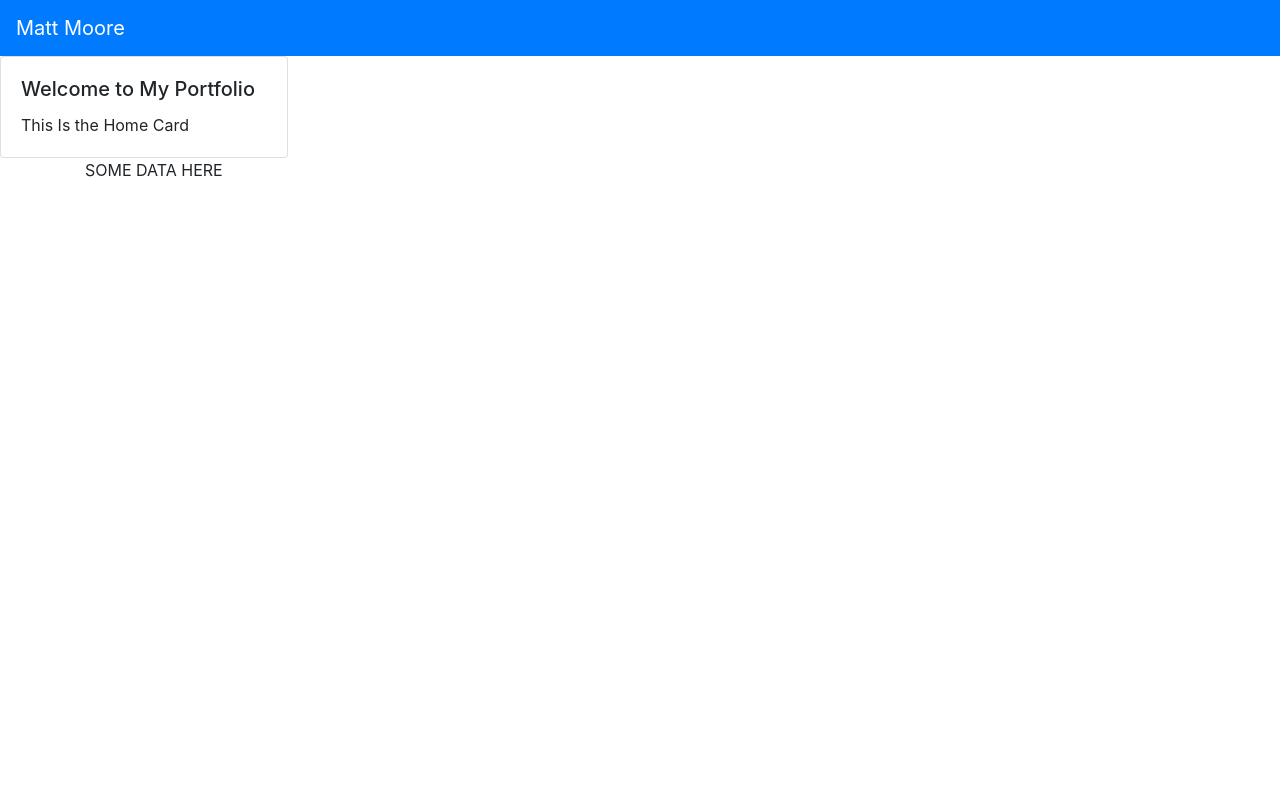
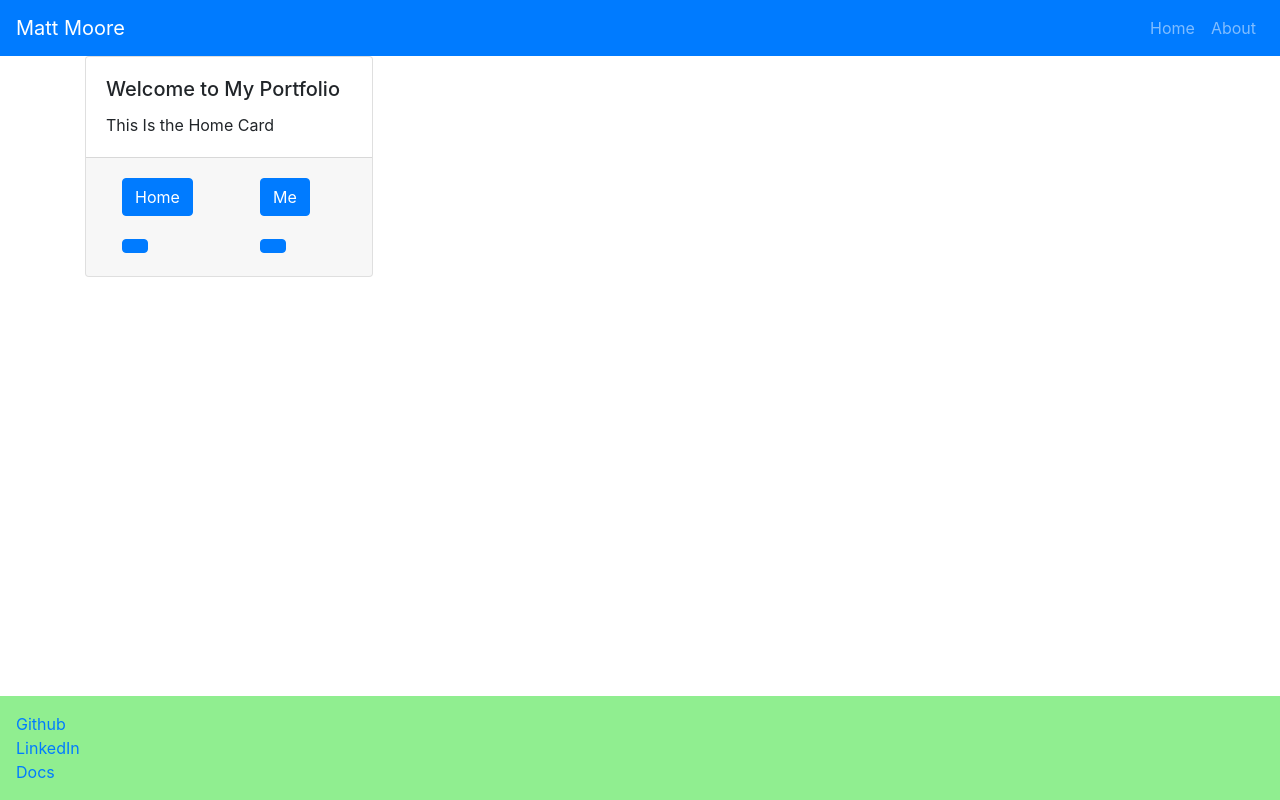
Before and after one commit to mmmoore1313/mattmoore.github.io, a React (Create React App) app: page /#/ in a window 1280 px wide. Built offline with nearby package versions, Linux system fonts and the light colour scheme.

Commit message:
Made some changes

```diff
--- a/package.json
+++ b/package.json
@@ -7,6 +7,7 @@
     "@testing-library/react": "^11.1.0",
     "@testing-library/user-event": "^12.1.10",
     "classnames": "2.2.6",
+    "gh-pages": "^3.1.0",
     "moment": "2.29.1",
     "node-sass": "5.0.0",
     "nouislider": "14.6.4",
--- a/src/App.css
+++ b/src/App.css
@@ -1,7 +1,9 @@
 .App {
   text-align: center;
 }
-
+Button {
+  color: lightgreen;
+}
 .App-logo {
   height: 40vmin;
   pointer-events: none;
--- a/src/App.js
+++ b/src/App.js
@@ -7,6 +7,7 @@ import "bootstrap/scss/bootstrap.scss";
 
 // routes
 import Home from './components/routes/Home'
+import About from './components/routes/About'
 
 const App = props => (
   <React.Fragment>
@@ -14,6 +15,7 @@ const App = props => (
       {props.location.state ? props.location.state.msg : null}
     </div>
     <Route exact path='/' component={Home} />
+    <Route exact path='/About' component={About} />
   </React.Fragment>
 )
 
--- a/src/components/routes/About.js
+++ b/src/components/routes/About.js
@@ -1,8 +1,11 @@
 import React from 'react'
 import Layout from '../shared/layout'
+import { Card } from 'react-bootstrap'
 
 const About = () => (
   <Layout>
+    <Card.Title>Who Is Matt Moore?</Card.Title>
+    <Card.Text>This Is the About Me Card</Card.Text>
   </Layout>
 )
 
--- /dev/null
+++ b/src/components/shared/buttonPane.js
@@ -0,0 +1,37 @@
+import React, { Fragment } from 'react'
+import { Row, Col, Button, Nav } from 'react-bootstrap'
+
+const BPane = ({}) => (
+  <Fragment>
+    <Row>
+      <Col>
+        <Nav.Link href='#/'>
+          <Button>
+            Home
+          </Button>
+        </Nav.Link>
+      </Col>
+      <Col>
+        <Nav.Link href='#About'>
+          <Button>
+            Me
+          </Button>
+        </Nav.Link>
+      </Col>
+      <Col>
+        <Nav.Link href='# '>
+          <Button>
+          </Button>
+        </Nav.Link>
+      </Col>
+      <Col>
+        <Nav.Link href='# '>
+          <Button>
+          </Button>
+        </Nav.Link>
+      </Col>
+    </Row>
+  </Fragment>
+)
+
+export default BPane
--- a/src/components/shared/footer.js
+++ b/src/components/shared/footer.js
@@ -1,11 +1,22 @@
 import React, { Fragment } from 'react'
-import { Container } from 'react-bootstrap'
+import { Link } from 'react-router-dom'
+// import { Container } from 'react-bootstrap'
 
 const Footer = () => (
   <Fragment>
-    <Container className="footer">
-      SOME DATA HERE
-    </Container>
+    <div className="footer">
+      <Link to='https://github.com/mmmoore1313'>
+        Github
+      </Link>
+      <br />
+      <Link to='https://www.linkedin.com/in/matt-m-moore-130013/'>
+        LinkedIn
+      </Link>
+      <br />
+      <Link to='https://github.com/mmmoore1313/mattmoore.github.io#matt-moores-digital-portfolio'>
+        Docs
+      </Link>
+    </div>
   </Fragment>
 )
 
--- a/src/components/shared/header.js
+++ b/src/components/shared/header.js
@@ -4,6 +4,7 @@ import { Nav, Navbar } from 'react-bootstrap'
 const alwaysOptions = (
   <Fragment>
     <Nav.Link href="#/">Home</Nav.Link>
+    <Nav.Link href="#About">About</Nav.Link>
   </Fragment>
 )
 
@@ -15,7 +16,7 @@ const Header = ({ user }) => (
     <Navbar.Toggle aria-controls="basic-navbar-nav" />
     <Navbar.Collapse id="basic-navbar-nav">
       <Nav className="ml-auto">
-        {/* user && <span className="navbar-text mr-2">Welcome, {user.email}</span>}
+        {/* user && <span className="navbar-text mr-2">Welcome, {user.email}</span>*/}
         { alwaysOptions }
         {/* user ? authenticatedOptions : unauthenticatedOptions */}
       </Nav>
--- a/src/components/shared/layout.js
+++ b/src/components/shared/layout.js
@@ -1,16 +1,22 @@
 import React, { Fragment } from 'react'
 import Header from './header'
 import Footer from './footer'
-import { Card } from 'react-bootstrap'
+import BPane from './buttonPane.js'
+import { Card, Container } from 'react-bootstrap'
 
 const Layout = props => (
   <Fragment>
     <Header />
-    <Card style={{ width: '18rem' }}>
-      <Card.Body>
-        {props.children}
-      </Card.Body>
-    </Card>
+    <Container>
+      <Card style={{ width: '18rem' }}>
+        <Card.Body>
+          {props.children}
+        </Card.Body>
+        <Card.Footer>
+        <BPane />
+        </Card.Footer>
+      </Card>
+    </Container>
     <Footer />
   </Fragment>
 )
--- a/src/index.css
+++ b/src/index.css
@@ -7,6 +7,16 @@ body {
   -moz-osx-font-smoothing: grayscale;
 }
 
+.footer{
+  margin-top: 1rem;
+  padding: 1rem;
+  background-color: lightgreen;
+  position: fixed;
+  bottom: 0;
+  left: 0;
+  width: 100%;
+}
+
 code {
   font-family: source-code-pro, Menlo, Monaco, Consolas, 'Courier New',
     monospace;
```
Also changed, not shown: src/components/routes/Home.js (+8 -3 lines), 2 other files (tests, documents, lock files or other folders).
